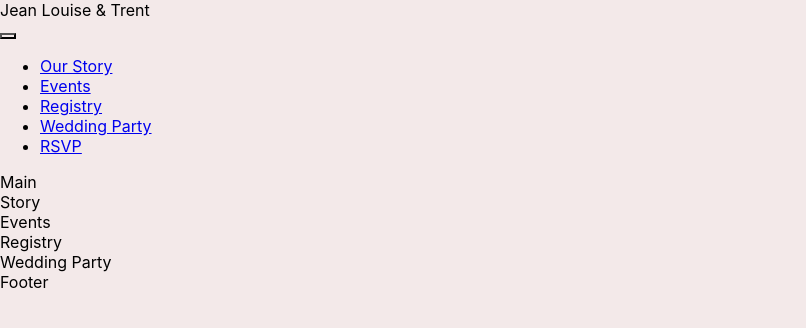
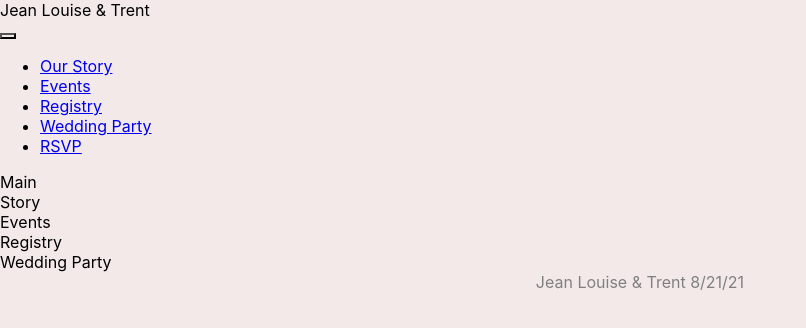
Before and after one commit to trentnsmith/wedding-website, a React (Create React App) app: page / in a window 1280 px wide. Shown: the top 328 px of the page, without its empty margins (0-806 px from the left). Built offline with nearby package versions, Linux system fonts and the light colour scheme.

Commit message:
initial text for footer

```diff
--- a/src/components/Footer/Footer.js
+++ b/src/components/Footer/Footer.js
@@ -1,11 +1,12 @@
 import React, { Component } from 'react';
+import './Footer.css';
 
 class Footer extends Component {
     render() {
         return (
-            <div>
-                Footer
-            </div>
+            <footer className="footer">
+                Jean Louise &amp; Trent 8/21/21
+            </footer>
         );
     }
 }
```
